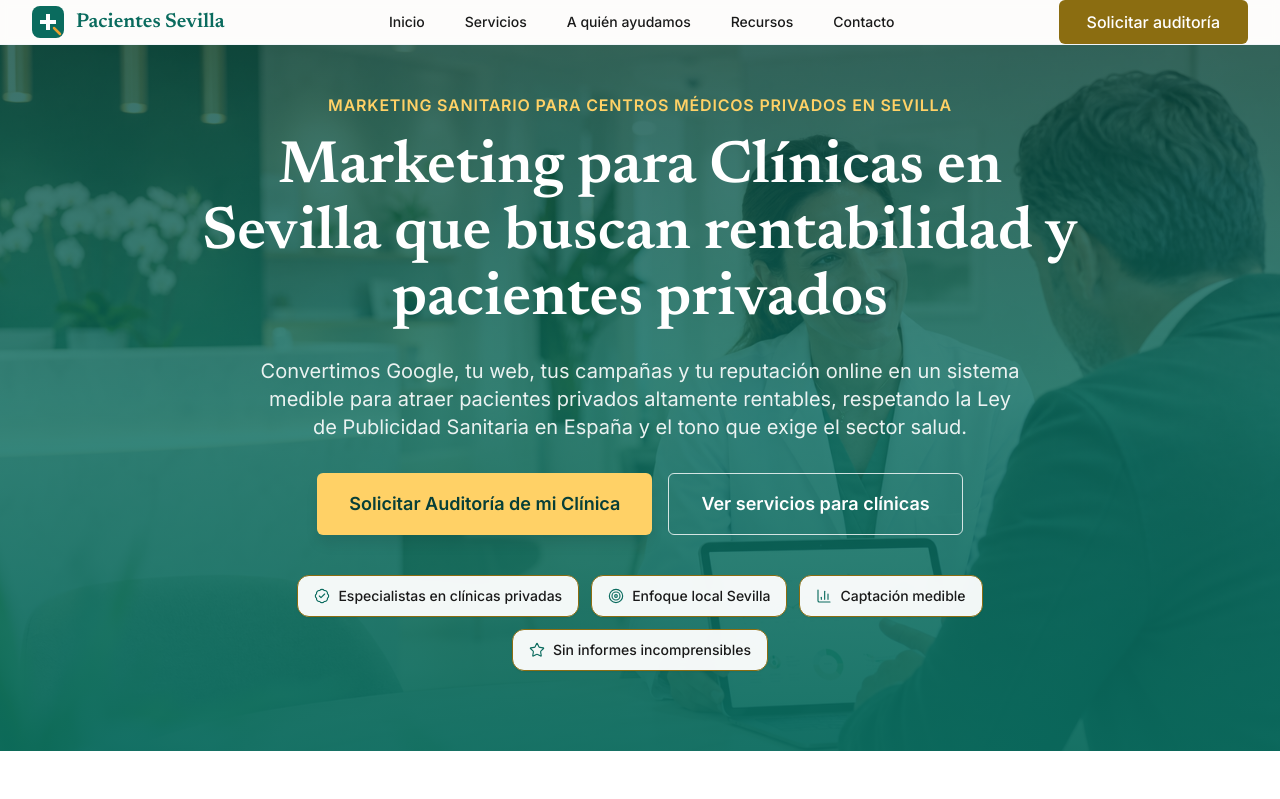
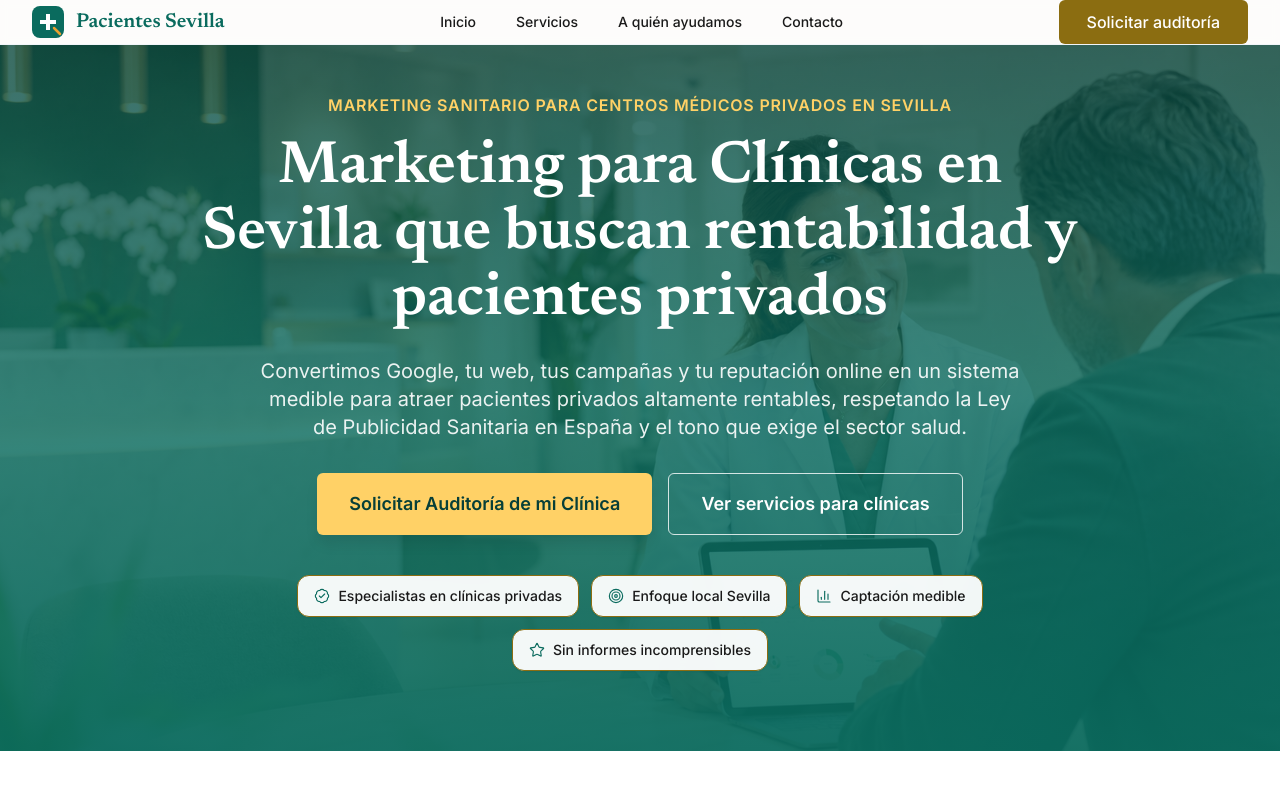
Before and after one commit to carlosalbertocardoso-hub/agencia-clinicas, a Next.js app: page / in a window 1280 px wide. Shown: the top 799 px of the page. Built offline with nearby package versions, Linux system fonts and the light colour scheme.

Commit message:
Hide resources from primary header

```diff
--- a/scripts/qa-interactions.js
+++ b/scripts/qa-interactions.js
@@ -187,13 +187,10 @@ async function main() {
   await desktopPage.goto(baseUrl + '/', { waitUntil: 'networkidle' })
   await testDropdown(desktopPage, 0, 'Servicios', /SEO local sanitario/, failures)
   await testDropdown(desktopPage, 1, 'A quién ayudamos', /Cl.nicas dentales/, failures)
-  await testDropdown(desktopPage, 2, 'Recursos', /Blog y gu.as/, failures)
   await testDropdownSlowBridge(desktopPage, 0, 'Servicios', /SEO local sanitario/, failures)
   await testDropdownSlowBridge(desktopPage, 1, 'A quién ayudamos', /Cl.nicas dentales/, failures)
-  await testDropdownSlowBridge(desktopPage, 2, 'Recursos', /Blog y gu.as/, failures)
   await testDropdownClick(desktopPage, 0, 'Servicios', /SEO local sanitario/, failures)
   await testDropdownClick(desktopPage, 1, 'A quién ayudamos', /Cl.nicas dentales/, failures)
-  await testDropdownClick(desktopPage, 2, 'Recursos', /Blog y gu.as/, failures)
   await desktopPage.close()
 
   const mobilePage = await browser.newPage({ viewport: { width: 390, height: 844 } })
@@ -206,7 +203,7 @@ async function main() {
     await mobilePage.waitForTimeout(150)
     if (!(await mobilePage.getByLabel(/Cerrar men/).count())) failures.push('mobile: no cambia a cerrar menú')
 
-    for (const href of ['/', '/servicios', '/especialidades', '/recursos', '/contacto']) {
+    for (const href of ['/', '/servicios', '/especialidades', '/contacto']) {
       if (!(await mobilePage.locator(`#mobile-navigation a[href="${href}"]`).count())) {
         failures.push(`mobile: falta enlace ${href}`)
       }
--- a/src/components/layout/Header.tsx
+++ b/src/components/layout/Header.tsx
@@ -129,45 +129,6 @@ export default function Header() {
             )}
           </div>
 
-          <div
-            className="relative"
-            onMouseEnter={() => openMenu('recursos')}
-            onMouseLeave={scheduleCloseMenu}
-          >
-            <button
-              type="button"
-              className="text-text hover:text-primary transition font-medium text-sm"
-              aria-haspopup="true"
-              aria-expanded={openDropdown === 'recursos'}
-              onClick={() => openMenu('recursos')}
-              onFocus={() => openMenu('recursos')}
-              onKeyDown={(event) => {
-                if (event.key === 'Escape') closeDropdown()
-              }}
-            >
-              Recursos
-            </button>
-            {openDropdown === 'recursos' && (
-              <div
-                className="absolute left-0 top-full z-50 w-64 pt-3"
-                onMouseEnter={() => openMenu('recursos')}
-                onMouseLeave={scheduleCloseMenu}
-              >
-                <div className="bg-white border border-slate-100 rounded-lg shadow-lg py-2">
-                  <Link href="/recursos" onClick={closeDropdown} className="block px-4 py-2 text-primary hover:bg-slate-50 transition text-sm font-semibold">
-                    Centro de recursos
-                  </Link>
-                  <Link href="/blog" onClick={closeDropdown} className="block px-4 py-2 text-text hover:bg-slate-50 hover:text-primary transition text-sm">
-                    Blog y guías
-                  </Link>
-                  <Link href="/casos-de-exito" onClick={closeDropdown} className="block px-4 py-2 text-text hover:bg-slate-50 hover:text-primary transition text-sm">
-                    Diagnósticos representativos
-                  </Link>
-                </div>
-              </div>
-            )}
-          </div>
-
           <Link href="/contacto" className="text-text hover:text-primary transition font-medium text-sm">
             Contacto
           </Link>
@@ -201,9 +162,6 @@ export default function Header() {
             <Link href="/especialidades" onClick={closeMobileMenu} className="block py-2 text-text hover:text-primary font-medium">
               A quién ayudamos
             </Link>
-            <Link href="/recursos" onClick={closeMobileMenu} className="block py-2 text-text hover:text-primary font-medium">
-              Recursos
-            </Link>
             <Link href="/contacto" onClick={closeMobileMenu} className="block py-2 text-text hover:text-primary font-medium">
               Contacto
             </Link>
```
Also changed, not shown: 2 other files (tests, documents, lock files or other folders).
